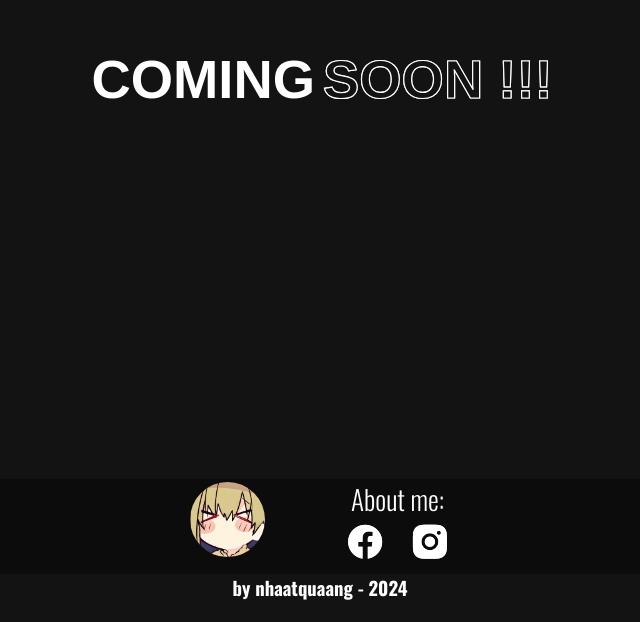
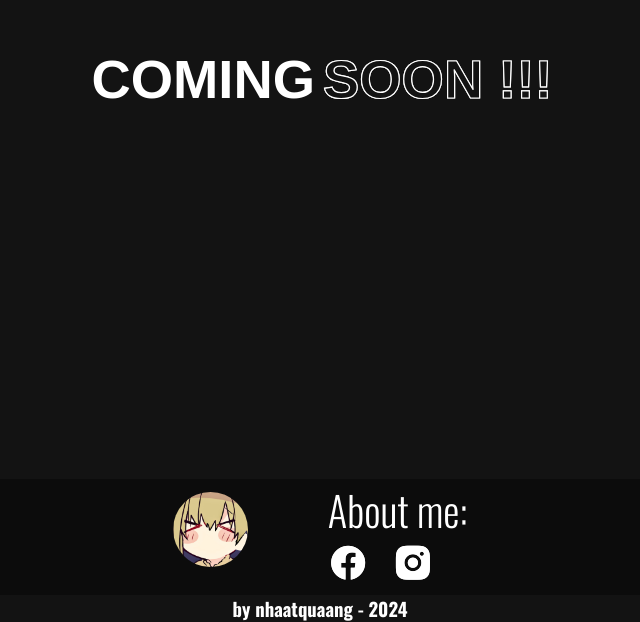
Before and after one commit to NhaatQuaang/NhaatQuaang.github.io, a plain HTML site: page index.html in a window 1280 px wide. Shown: the part 321-943 px from the top of the page, without its empty margins (320-960 px from the left). Before the commit the page ends 922 px from the top, so only its background shows below. Drawn offline with nearby package versions, Linux system fonts and the light colour scheme; a web font is replaced by a local one.

Commit message:
Update style.css

```diff
--- a/style.css
+++ b/style.css
@@ -50,7 +50,9 @@
         font-family: "Oswald", sans-serif;
         text-align: center;
     }
-
+    .column p{
+        font-size: 150%;
+    }
     .container {
         display: flex;
         align-content: center;
```
